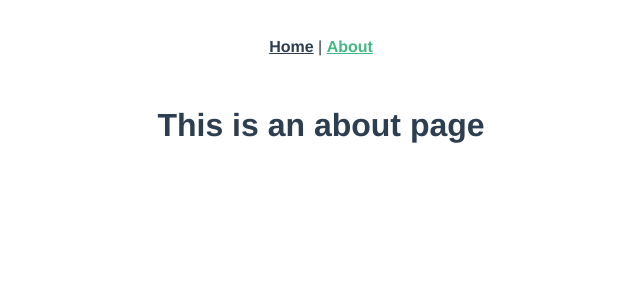
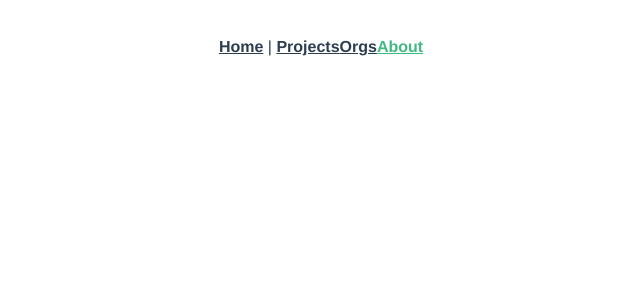
Before and after one commit to Erasmus-Community/erasmus-frontend, a Vue app: page /about in a window 1280 px wide. Shown: the top 300 px of the page, without its empty margins (319-959 px from the left). Built offline with nearby package versions, Linux system fonts and the light colour scheme.

Commit message:
starting.

```diff
--- a/package.json
+++ b/package.json
@@ -10,7 +10,8 @@
   "dependencies": {
     "vue": "^2.6.6",
     "vue-router": "^3.0.1",
-    "vuex": "^3.0.1"
+    "vuex": "^3.0.1",
+    "axios": "0.18.0"
   },
   "devDependencies": {
     "@vue/cli-plugin-babel": "^3.5.0",
--- a/src/App.vue
+++ b/src/App.vue
@@ -2,6 +2,8 @@
   <div id="app">
     <div id="nav">
       <router-link to="/">Home</router-link> |
+      <router-link to="/projects">Projects</router-link>
+      <router-link to="/orgs">Orgs</router-link>
       <router-link to="/about">About</router-link>
     </div>
     <router-view/>
--- a/src/router.js
+++ b/src/router.js
@@ -14,6 +14,16 @@ export default new Router({
       component: Home
     },
     {
+      path: '/orgs',
+      name: 'orgs',
+      component: () => import(/* webpackChunkName: "orgs" */ './views/Orgs.vue')
+    },
+    {
+      path: '/about',
+      name: 'projects',
+      component: () => import(/* webpackChunkName: "projects" */ './views/Projects.vue')
+    },
+    {
       path: '/about',
       name: 'about',
       // route level code-splitting
--- /dev/null
+++ b/src/views/Orgs.vue
@@ -0,0 +1,15 @@
+<template>
+    <div>
+
+    </div>
+</template>
+
+<script>
+    export default {
+
+    }
+</script>
+
+<style scoped>
+
+</style>
--- /dev/null
+++ b/src/views/Projects.vue
@@ -0,0 +1,15 @@
+<template>
+    <div>
+
+    </div>
+</template>
+
+<script>
+    export default {
+
+    }
+</script>
+
+<style scoped>
+
+</style>
```
Also changed, not shown: 1 other file (tests, documents, lock files or other folders).
